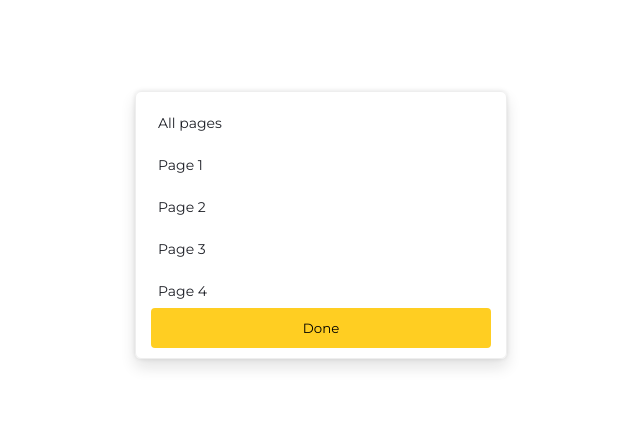
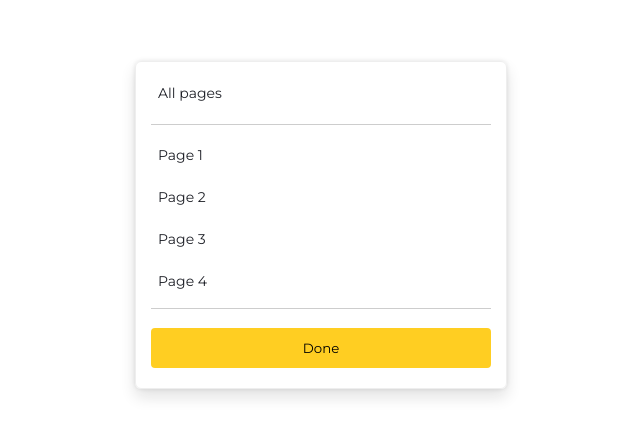
Before and after one commit to achsanalfitra/tests_e, a React (Vite) app in the folder Src1/: page / in a window 1280 px wide. Shown: the part 175-612 px from the top of the page, without its empty margins (319-959 px from the left). Built offline with nearby package versions, Linux system fonts and the light colour scheme.

Commit message:
add dividers to view form page

```diff
--- a/Src1/src/AppLib/View/FormSelectPage/FormSelectPage.tsx
+++ b/Src1/src/AppLib/View/FormSelectPage/FormSelectPage.tsx
@@ -47,6 +47,7 @@ export function AppViewFormSelectPage() {
                     label="All pages"
                 />
             </div>
+            <div className='app-view-form-divider' />
             <div className='app-view-form-select-page-options-list'>
                 {PAGE_OPTIONS.map((item, idx) => (
                     <div
@@ -60,6 +61,7 @@ export function AppViewFormSelectPage() {
                     </div>
                 ))}
             </div>
+            <div className='app-view-form-divider' />
             <div className='app-view-form-select-page-button'>
                 <AppButton />
             </div>
--- a/Src1/src/AppLib/View/FormSelectPage/FormSelectedPage.module.style.css
+++ b/Src1/src/AppLib/View/FormSelectPage/FormSelectedPage.module.style.css
@@ -44,5 +44,25 @@
     display: none;
 }
 
-/* left empty on purpose; already has internal sizing */
-.app-view-form-select-page-button {}
+.app-view-form-select-page-button {
+    height: 60px;
+    display: flex;
+    align-items: center;
+    justify-content: center;
+}
+
+.app-view-form-divider {
+    height: 20px;
+    width: 340px;
+    display: flex;
+    align-items: center;
+    justify-content: center;
+}
+
+.app-view-form-divider::before {
+    content: "";
+    display: block;
+    width: 100%;
+    height: 0.7px;
+    background: #CDCDCD;
+}
```
